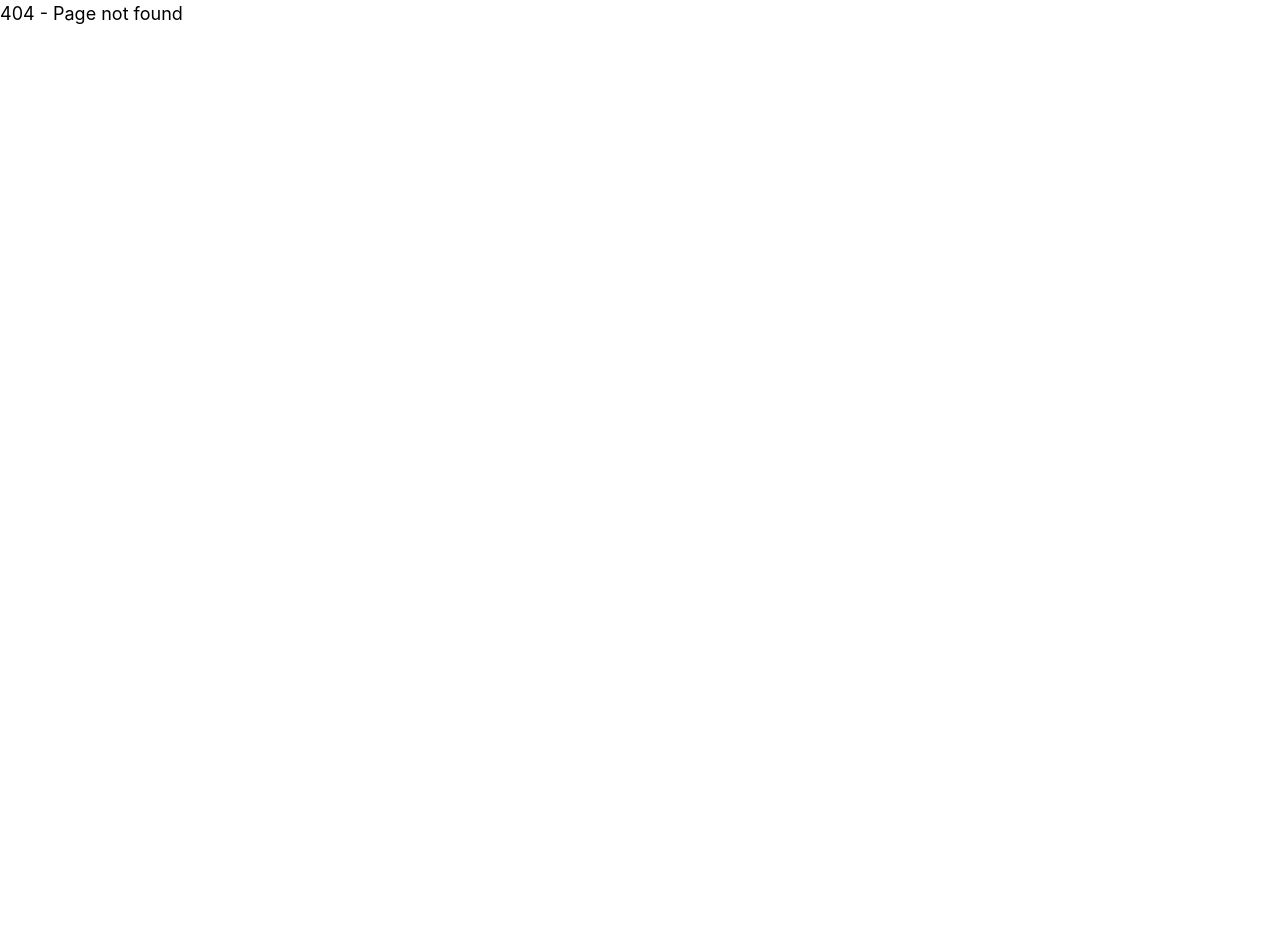
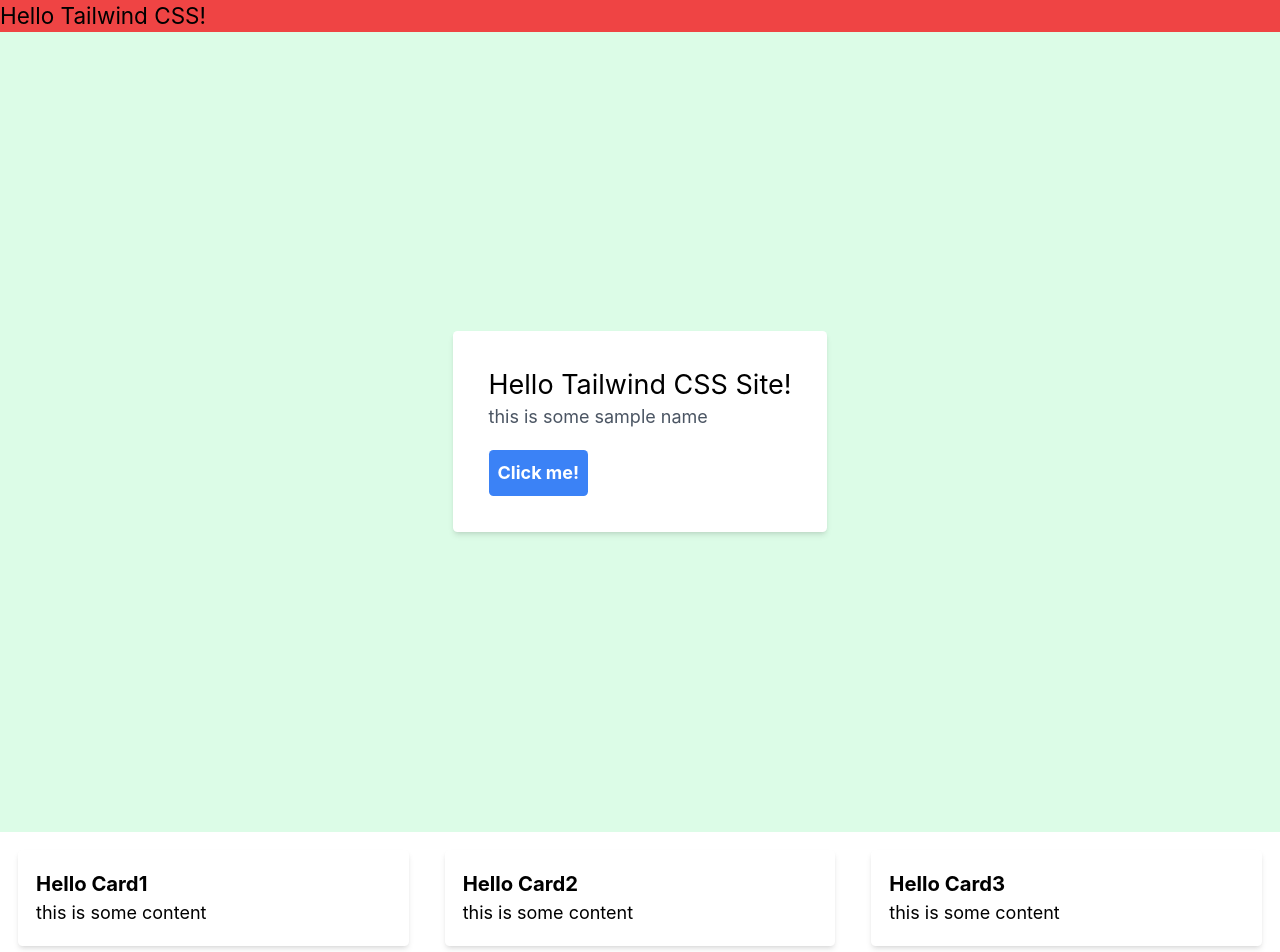
Before and after one commit to crazybber/react-next-blog, a Next.js app: page /html-layout in a window 1280 px wide. Before the commit this address had no page. Shown: the top 952 px of the page. Before the commit the page ends 800 px from the top, so only its background shows below. Built offline with nearby package versions, Linux system fonts and the light colour scheme.

Commit message:
add some layout

```diff
--- /dev/null
+++ b/app/html-layout/page.tsx
@@ -0,0 +1,37 @@
+import React from "react";
+
+export default async function HtmlLayout() {
+    return (
+        <>
+            <div className="bg-red-500 text-xl">Hello Tailwind CSS!</div>
+            <div className="flex justify-center items-center h-screen bg-green-100">
+                <div className="bg-white p-8 rounded shadow-md">
+                <h1 className="text-2xl">Hello Tailwind CSS Site!</h1>
+                <p className="text-gray-600"> this is some sample name</p>
+                <button className="bg-blue-500 hover:bg-blue-600 text-white font-bold py-2 px-2 rounded mt-4">Click me!</button>
+                </div>
+            </div>
+
+            <div className="flex flex-wrap">
+                <div className="w-1/3 p-4">
+                    <div className="bg-white p-4 rounded shadow-md">
+                    <h2 className="text-lg font-bold">Hello Card1</h2>
+                    <p> this is some content</p>
+                    </div>
+                </div>
+                <div className="w-1/3 p-4">
+                    <div className="bg-white p-4 rounded shadow-md">
+                    <h2 className="text-lg font-bold">Hello Card2</h2>
+                    <p> this is some content</p>
+                    </div>
+                </div>
+                <div className="w-1/3 p-4">
+                    <div className="bg-white p-4 rounded shadow-md">
+                    <h2 className="text-lg font-bold">Hello Card3</h2>
+                    <p> this is some content</p>
+                    </div>
+                </div>
+            </div>
+        </>
+    );
+}
```
